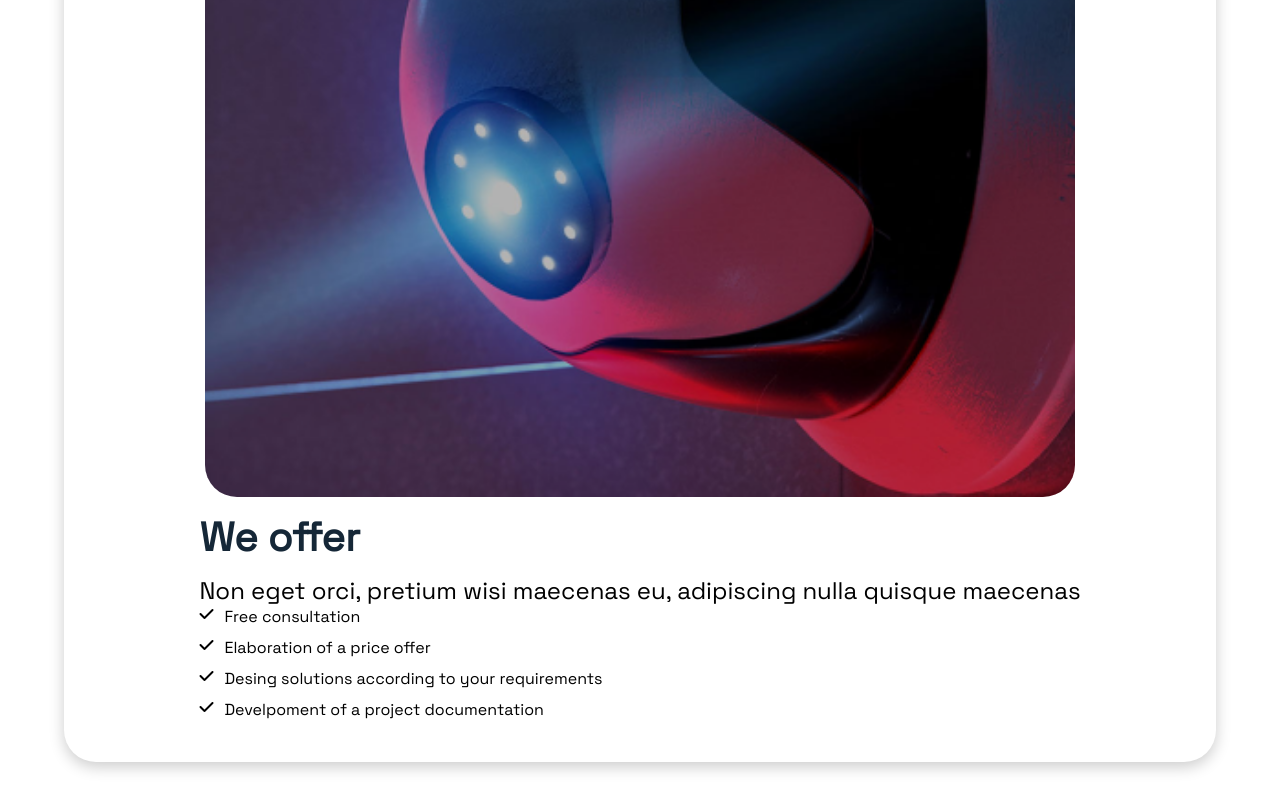
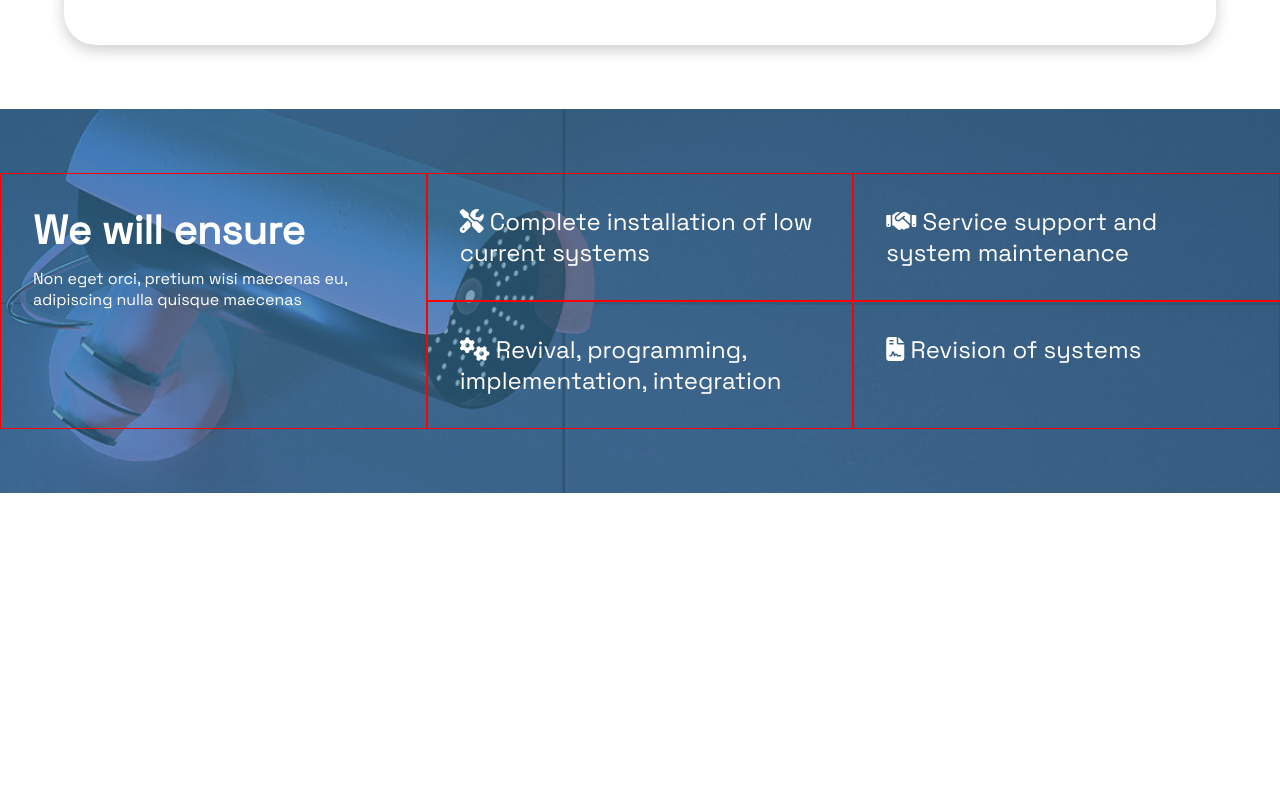
Before and after one commit to ckruf/ArykaHTML, a plain HTML site: page index.html in a window 1280 px wide. Shown: the part 1504-2314 px from the top of the page. After the commit the page ends 1997 px from the top, so only its background shows below. Drawn offline with Linux system fonts and the light colour scheme.

Commit message:
finished 'offer' and 'ensure' sections

```diff
--- a/index.html
+++ b/index.html
@@ -66,7 +66,7 @@
             <div id="offer-image-container">
                 <img id="offer-image" src="./offer_image.png" />
             </div>
-            <div class="offer-text-container">
+            <div id="offer-text-container">
                 <h1 id="offer-heading">We offer</h1>
                 <p>
                     Non eget orci, pretium wisi maecenas eu, adipiscing nulla quisque maecenas
@@ -79,6 +79,45 @@
                 </ul>
             </div>
         </div>
+
+    </section>
+
+    <section class="section" id="ensure">
+
+        <div class="ensure-item" id="ensure-intro">
+            <h1>We will ensure</h1>
+            <p>
+                Non eget orci, pretium wisi maecenas eu, adipiscing nulla quisque maecenas
+            </p>
+        </div>
+
+        <div class="ensure-item">
+            <p>
+                <i class="fa-solid fa-screwdriver-wrench"></i>
+                Complete installation of low current systems
+            </p>
+        </div>
+
+        <div class="ensure-item">
+            <p>
+                <i class="fa-solid fa-handshake"></i>
+                Service support and system maintenance
+            </p>
+        </div>
+
+        <div class="ensure-item">
+            <p>
+                <i class="fa-solid fa-gears"></i>
+                Revival, programming, implementation, integration
+            </p>
+        </div>
+
+        <div class="ensure-item">
+            <p>
+                <i class="fa-solid fa-file-contract"></i>
+                Revision of systems
+            </p>
+        </div>
     </section>
 
 
--- a/styles.css
+++ b/styles.css
@@ -64,10 +64,6 @@ body {
 
 .red-border {
     border: 1px solid red;
-}
-
-.yellow-border {
-    border: 1px solid yellow;
 }
 
 .btn {
@@ -270,6 +266,10 @@ header {
     margin-bottom: 1rem;
 }
 
+#offer-text-container {
+    margin: 2rem;
+}
+
 #offer-image {
     border-radius: 1rem;
     height: auto;
@@ -295,3 +295,48 @@ header {
     top: 0;
     font-size: 16px;
 }
+
+@media screen and (min-width: 800px) {
+    #offer-container {
+        flex-direction: row;
+    }
+    #offer-image-container {
+        width: 40%;
+    }
+}
+
+#ensure {
+    background: linear-gradient(
+        var(--clr-primary-transparent),
+        var(--clr-primary-transparent)
+    ),
+    url("./ensure.png");
+    display: grid;
+    grid-template-columns: 75%;
+    justify-content: center;
+
+}
+
+#ensure-intro p {
+    font-size: 1rem;
+}
+
+.ensure-item {
+    border: 1px solid red;
+    color: var(--clr-white);
+    padding: 2rem;
+}
+
+.ensure-item p {
+    font-size: 1.5rem;
+}
+
+@media screen and (min-width: 800px) {
+    #ensure {
+        grid-template-columns: 1fr 1fr 1fr;
+        grid-template-rows: 1fr 1fr;
+    }
+    #ensure-intro {
+        grid-row: 1/3;
+    }
+}
```
Also changed, not shown: ensure.png (added).
